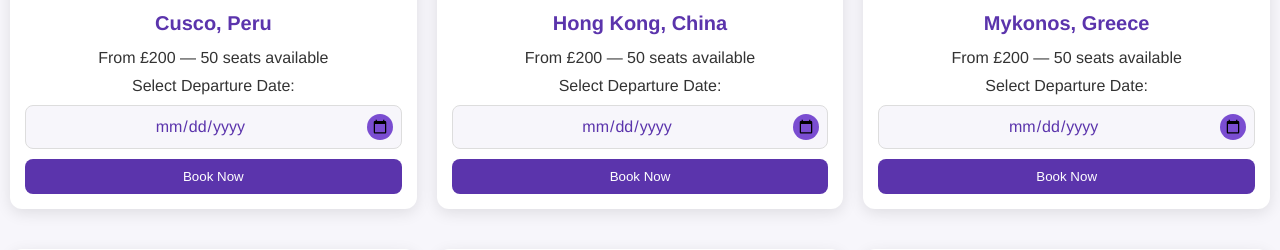
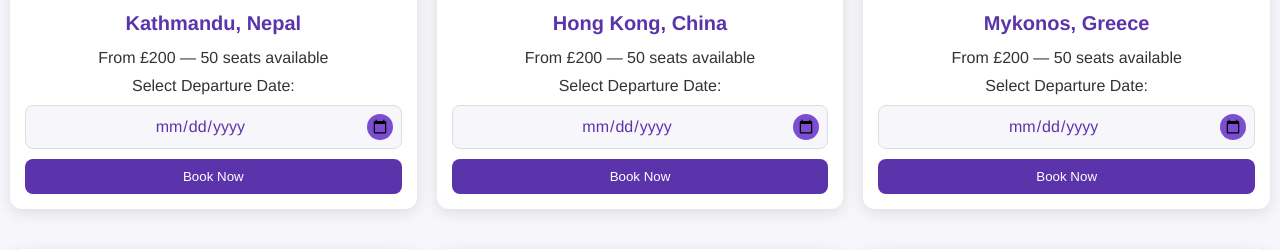
Before and after one commit to kristara/finalproject, a PHP site: page /explore.php in a window 1280 px wide. Shown: the part 5034-5284 px from the top of the page. Run offline with PHP 8.4, Linux system fonts and the light colour scheme; data that the repository does not hold is empty.

Commit message:
Updated explore page with rest of the pictures.

```diff
--- a/explore.php
+++ b/explore.php
@@ -60,12 +60,12 @@ $conn->close();
                     ['New York', 'USA'], ['Zakynthos', 'Greece'], ['Banff', 'Canada'],
                     ['Machu Picchu', 'Peru'], ['Barcelona', 'Spain'], ['Hawaii', 'USA'],
                     ['Prague', 'Czech Republic'], ['Rome', 'Italy'], ['Sydney', 'Australia'],
-                    ['Cape Town', 'South Africa'], ['Rio de Janeiro', 'Brazil'], ['Iceland', 'Iceland'],
+                    ['Cape Town', 'South Africa'], ['Rio de Janeiro', 'Brazil'], ['Lapland', 'Finland'],
                     ['Vienna', 'Austria'], ['Tromso', 'Norway'], ['Amsterdam', 'Netherlands'],
                     ['Cairo', 'Egypt'], ['Los Angeles', 'USA'], ['Seoul', 'South Korea'],
                     ['Phuket', 'Thailand'], ['Lisbon', 'Portugal'], ['Venice', 'Italy'],
                     ['Edinburgh', 'Scotland'], ['Bora Bora', 'French Polynesia'], ['Bangkok', 'Thailand'],
-                    ['Cusco', 'Peru'], ['Hong Kong', 'China'], ['Mykonos', 'Greece'],
+                    ['Kathmandu', 'Nepal'], ['Hong Kong', 'China'], ['Mykonos', 'Greece'],
                     ['Santorini', 'Greece'], ['Reykjavik', 'Iceland'], ['Nairobi', 'Kenya'],
                     ['Buenos Aires', 'Argentina'], ['Marrakech', 'Morocco'], ['Auckland', 'New Zealand'],
                     ['Doha', 'Qatar'], ['Abu Dhabi', 'UAE'], ['Athens', 'Greece'],
```
Also changed, not shown: images/Abu_Dhabi_UAE.jpg (added), images/Athens_Greece.jpg (added), images/Auckland_New_Zealand.jpg (added), images/Bora_Bora_French_Polynesia.jpg (added), images/Buenos_Aires_Argentina.jpg (added), images/Doha_Qatar.jpg (added), images/Edinburgh_Scotland.jpg (added), images/Havana_Cuba.jpg (added), images/Hong_Kong_China.jpg (added), images/Lapland_finland.jpg (added), images/Marrakech_Morocco.jpg (added), images/Mykonos_Greece.jpg (added), images/Nairobi_Kenya.jpg (added), images/Reykjavik_Iceland.jpg (renamed from images/iceland_iceland.jpg), 4 more files.
